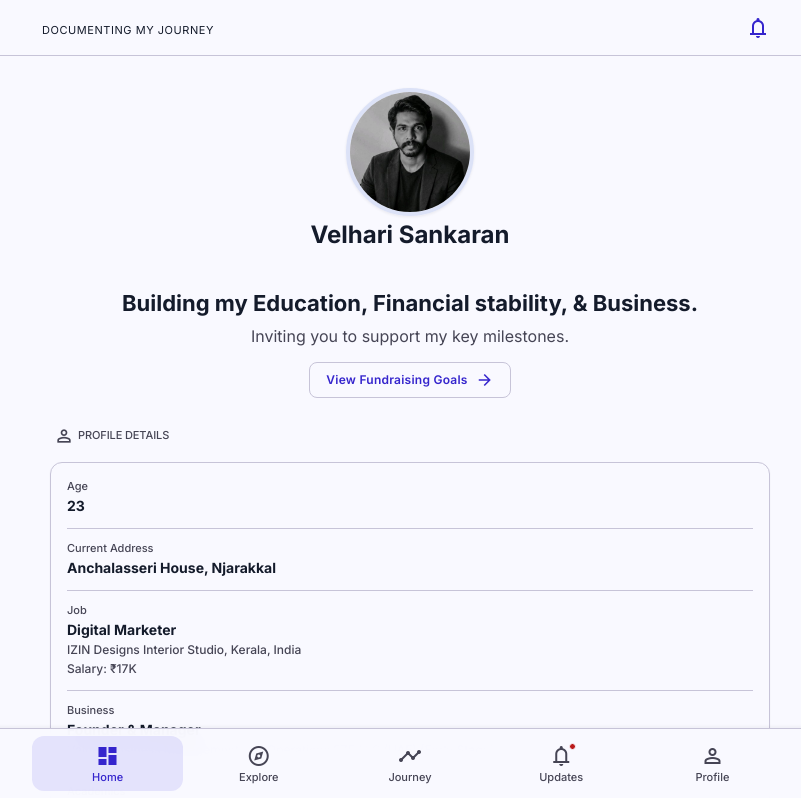
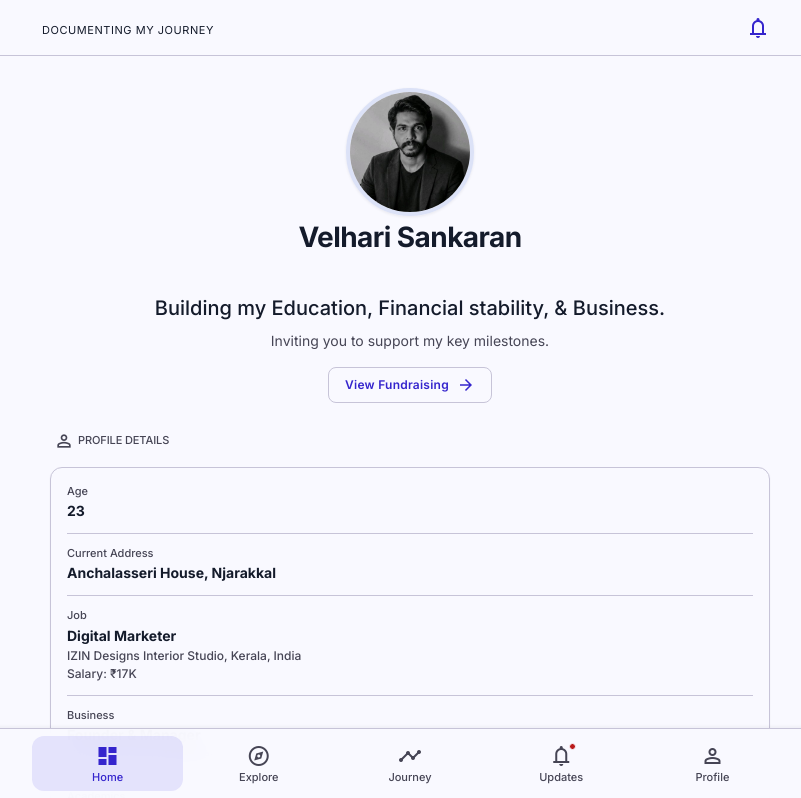
Before and after one commit to velharisankaran-ops/velharisankaran-ops.github.io, a React (Vite) app: page / in a window 1280 px wide. Shown: the top 798 px of the page, without its empty margins (230-1031 px from the left). Built offline with nearby package versions, Linux system fonts and the light colour scheme.

Commit message:
Improve typographic hierarchy and contrast in hero section

```diff
--- a/src/App.tsx
+++ b/src/App.tsx
@@ -80,14 +80,14 @@ function HomePage() {
               <div className="avatar-frame" style={{ margin: 0 }}>
                 <img src="/profile.jpg" alt="Velhari Sankaran" width="128" height="128" />
               </div>
-              <h1 style={{ margin: 0, fontSize: '24px', fontWeight: 'bold' }}>Velhari Sankaran</h1>
+              <h1 className="profile-name">Velhari Sankaran</h1>
             </div>
 
             <div className="profile-copy" style={{ display: 'flex', flexDirection: 'column', gap: '8px', alignItems: 'center', marginTop: '24px' }}>
               <h2 id="profile-title" className="hero-title">Building my Education, Financial stability, &amp; Business.</h2>
-              <p style={{ margin: 0, color: 'var(--on-surface-variant)' }}>Inviting you to support my key milestones.</p>
+              <p className="hero-subtitle">Inviting you to support my key milestones.</p>
               <button className="button button--secondary profile-cta" style={{ marginTop: '8px' }} type="button" onClick={() => scrollToSection("fundraising")}>
-                <span>View Fundraising Goals</span>
+                <span>View Fundraising</span>
                 <Icon name="arrow_forward" />
               </button>
             </div>
--- a/src/styles.css
+++ b/src/styles.css
@@ -1339,17 +1339,40 @@ a:focus-visible {
 .profile-details-list .status-row {
   display: block;
 }
-.hero-title {
+.profile-name {
   margin: 0;
-  font-weight: 700;
-  font-size: 22px;
-  line-height: 1.3;
+  font-weight: 800;
+  font-size: 28px;
+  letter-spacing: -0.02em;
   text-align: center;
   color: var(--on-surface);
 }
 
+.hero-title {
+  margin: 0;
+  font-weight: 500;
+  font-size: 20px;
+  line-height: 1.4;
+  text-align: center;
+  color: var(--on-surface);
+}
+
+.hero-subtitle {
+  margin: 0;
+  font-size: 14px;
+  color: var(--on-surface-variant);
+  text-align: center;
+  line-height: 1.5;
+}
+
 @media (max-width: 500px) {
+  .profile-name {
+    font-size: 24px;
+  }
   .hero-title {
-    font-size: 20px;
+    font-size: 18px;
+  }
+  .hero-subtitle {
+    font-size: 13px;
   }
 }
```
